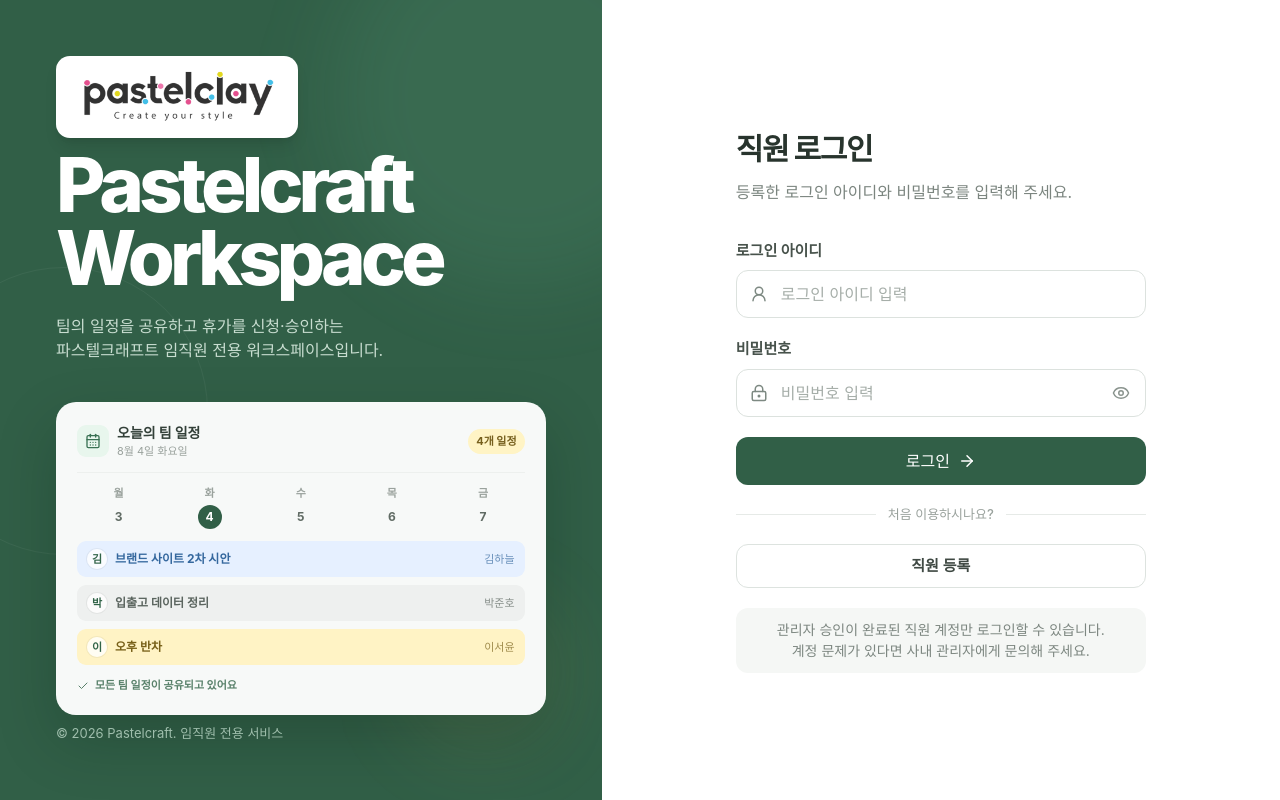
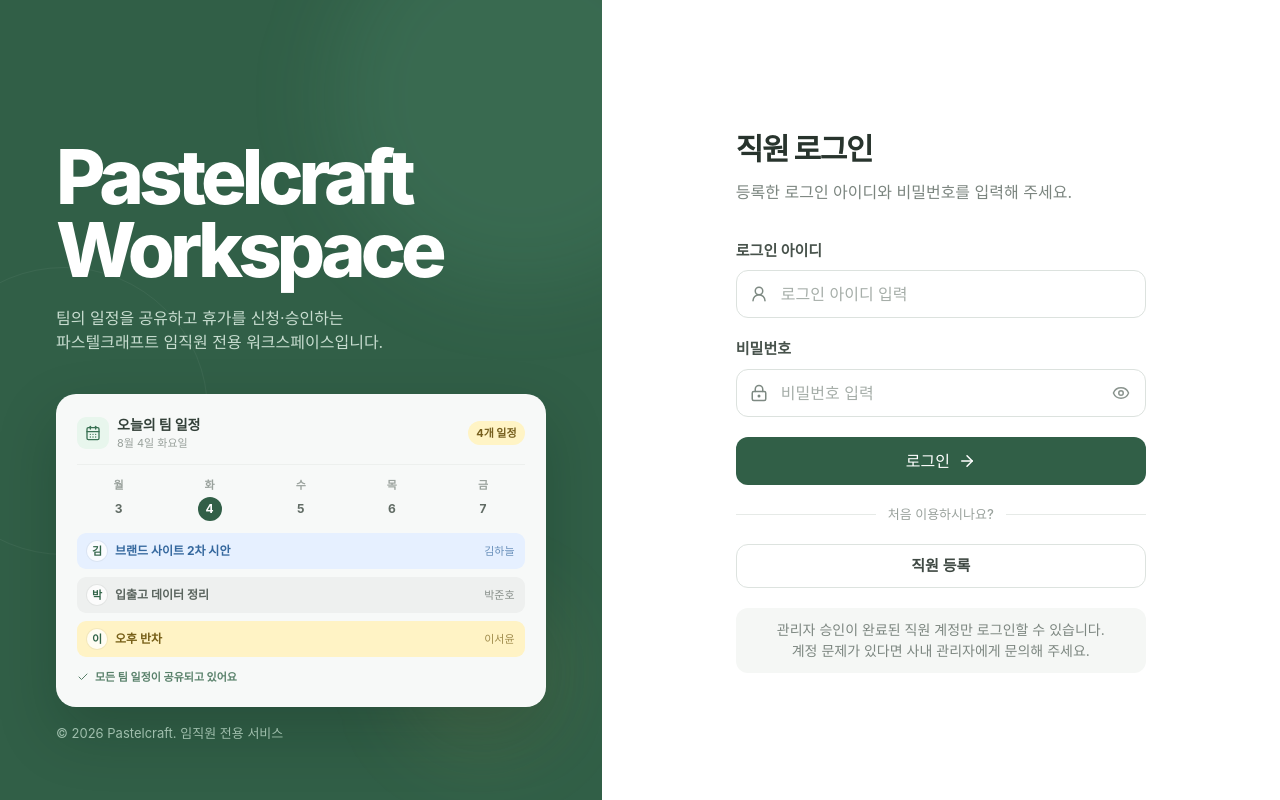
Before and after one commit to horang9411/-, a Next.js app: page /login in a window 1280 px wide. Built offline with nearby package versions, Linux system fonts and the light colour scheme; no server answers.

Commit message:
로그인 화면 왼쪽 로고 제거

```diff
--- a/app/(auth)/login/page.tsx
+++ b/app/(auth)/login/page.tsx
@@ -27,16 +27,7 @@
         <div className="pointer-events-none absolute -right-28 -top-24 size-96 rounded-full bg-[#80cfa5]/10 blur-2xl" />
         <div className="pointer-events-none absolute bottom-12 right-10 size-40 rounded-full bg-[#f6d978]/10 blur-2xl" />
 
-        <div className="relative z-10 inline-flex w-fit items-center rounded-[14px] bg-white px-4 py-2.5 shadow-lg shadow-black/10">
-          <Image
-            src="/brand/pastelplay-logo.png"
-            alt="파스텔크래프트 회사 로고"
-            width={363}
-            height={108}
-            priority
-            className="h-auto w-[210px] object-contain"
-          />
-        </div>
+        <div aria-hidden className="relative z-10 h-[66px]" />
 
         <div className="relative z-10 mx-auto w-full max-w-[570px]">
           <h1 className="text-[60px] font-extrabold leading-[0.96] tracking-[-0.065em] xl:text-[76px] 2xl:text-[86px]">
```
